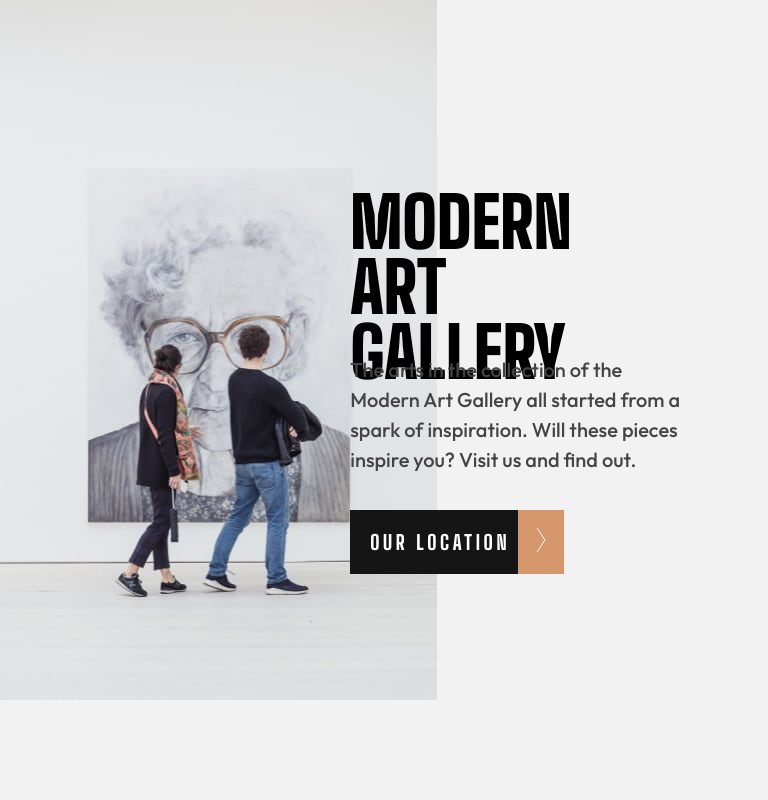
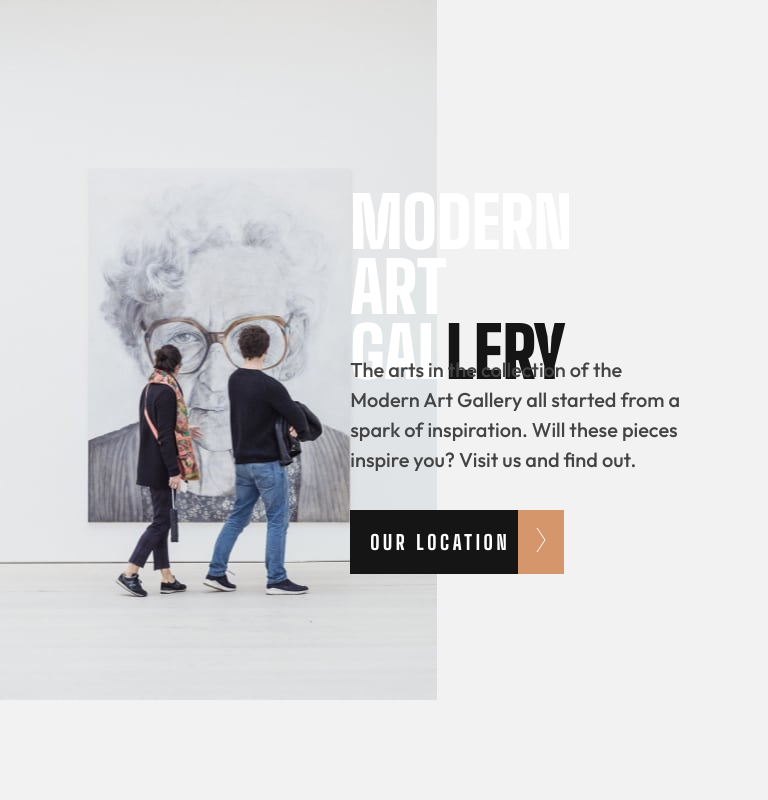
Before and after one commit to elielmensah/Phase_One_Project, a plain HTML site: page index.html in a window 768 px wide. Shown: the top 800 px of the page. Drawn offline with Linux system fonts and the light colour scheme.

Commit message:
styles update

```diff
--- a/css/styles.css
+++ b/css/styles.css
@@ -74,6 +74,11 @@ p{
     top: 190px;
     left: 165px;
     right: 625px;
+    mix-blend-mode: overlay,;
+    color: #151515;
+}
+span{
+    color: #ffffff;
 }
 
 #content-1 p{
@@ -476,7 +481,7 @@ p{
     #content-2{
         position: absolute;
         margin-top: 920px;
-        margin-left: 40px;
+        margin-left: 45px;
     }
     #content-2--text{
         position: absolute;
--- a/index.html
+++ b/index.html
@@ -17,7 +17,7 @@
       <div id="content-1">
         <div id="content-1--blend"></div>
         <div id="hero-image"></div>
-        <h1>Modern Art Gallery</h1>
+        <h1> <span>Modern Art Gal</span>lery</h1>
         <p>The arts in the collection of the Modern Art Gallery
           all started from a spark of inspiration. Will these pieces inspire you?
           Visit us and find out.</p>
```
